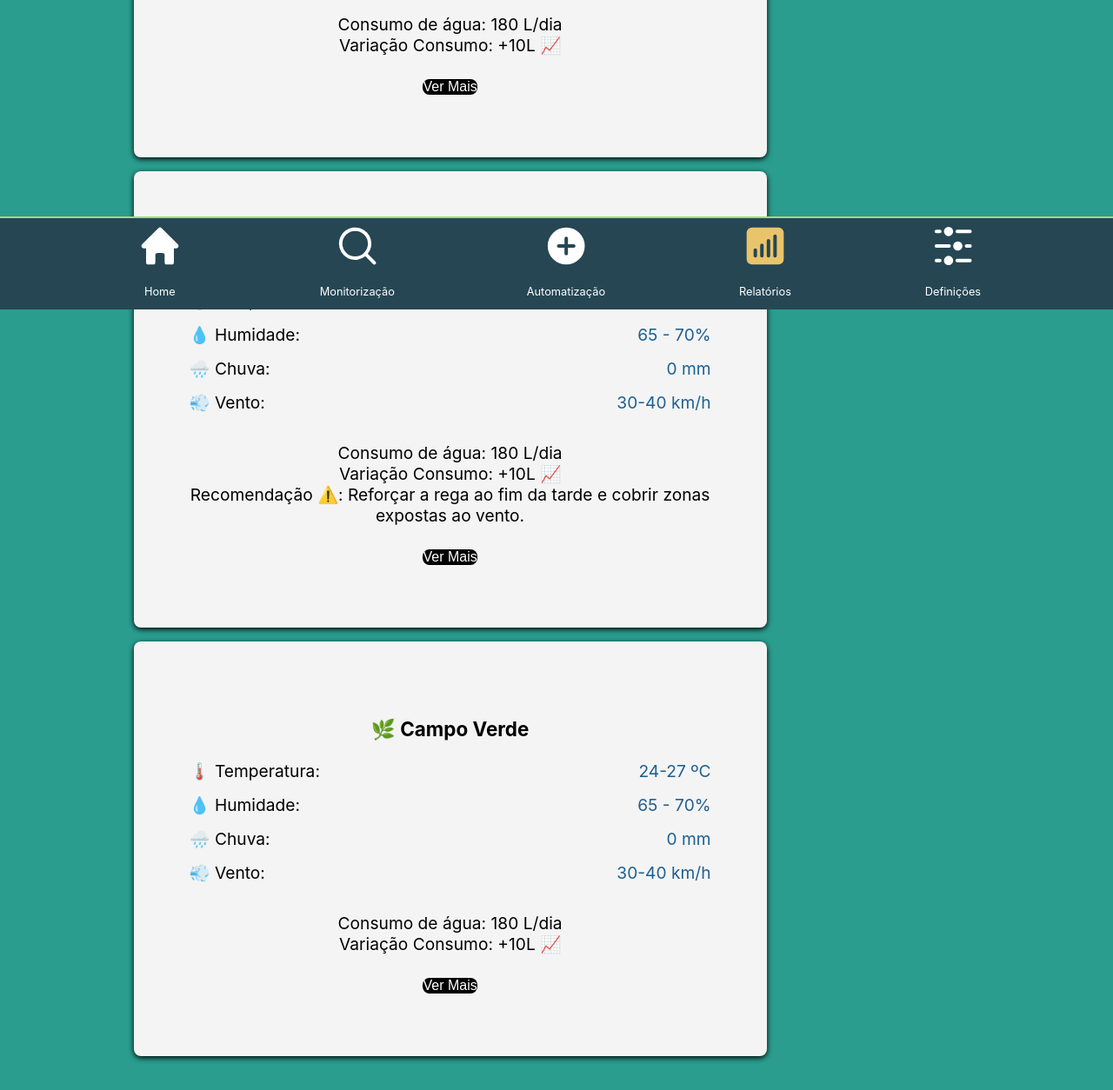
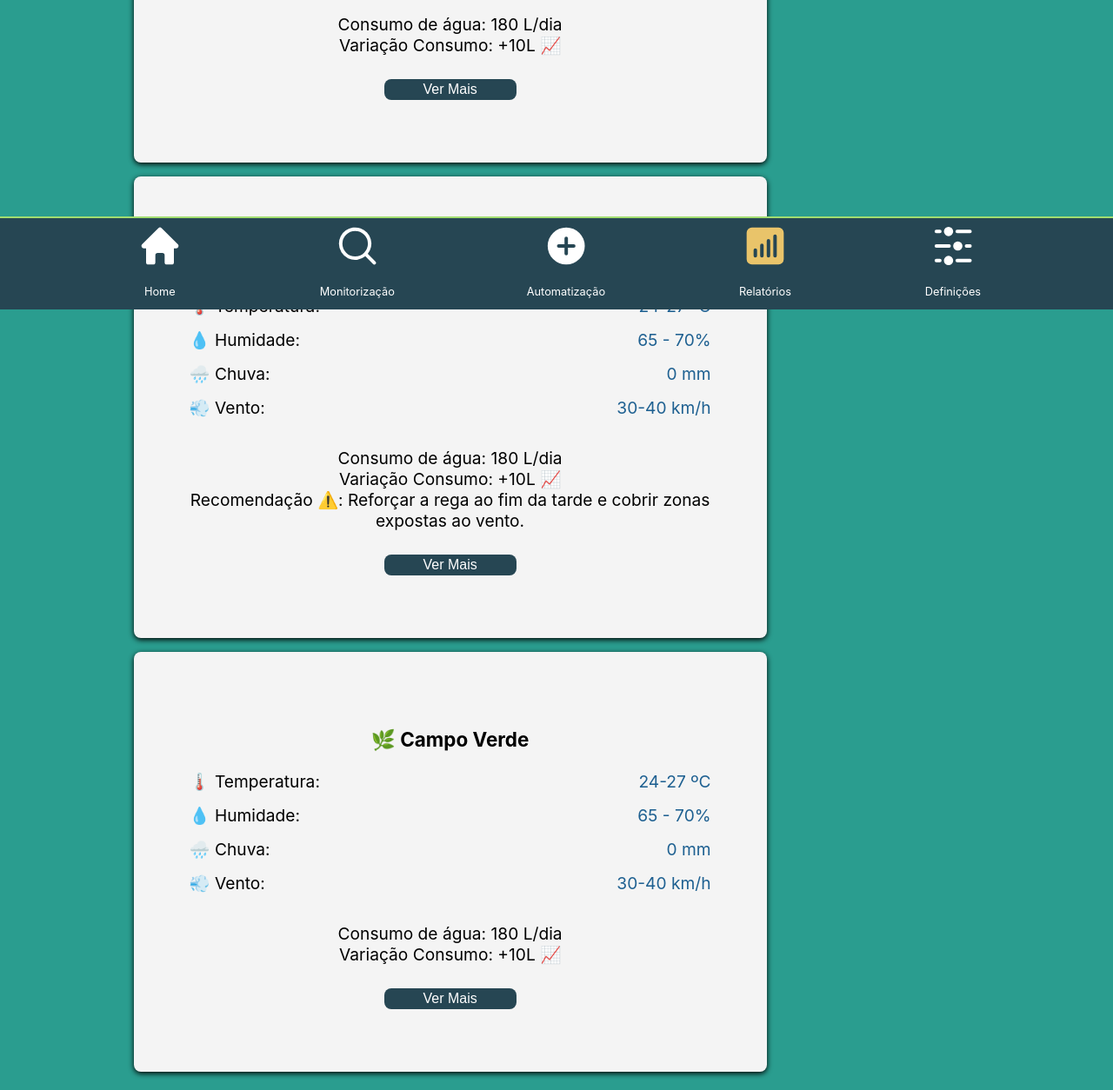
Before and after one commit to rodrigomilisse/Projeto_IPM, a plain HTML site: page relatorios.html in a window 1280 px wide. Shown: the part 446-1700 px from the top of the page at 87% size. Drawn offline with Linux system fonts and the light colour scheme.

Commit message:
botao supostamente acabado

```diff
--- a/css/colors.css
+++ b/css/colors.css
@@ -47,6 +47,12 @@ button {
 	color: white;
 	padding: 1vh 1vw;
 	margin: 1vh 1vw;
+}
+
+.butRelatorio {
+	background-color: #264653;
+	width: 19vh;
+	height: 3vh;
 }
 
 .cancelar-btn {
--- a/css/position.css
+++ b/css/position.css
@@ -114,10 +114,7 @@ footer svg {
 	margin-bottom: 15px;
 }
 
-.setabaixo {
-	display : flex-end;
-	justify-content: center;
-}
+
 
 .ligar-container,
 .desligar-container,
--- a/relatorios.html
+++ b/relatorios.html
@@ -41,7 +41,7 @@
 					Consumo de água: 180 L/dia <br>
 					Variação Consumo: +10L 📈
 				</p>
-				<button class = "butRel" onclick="window.location.href='relatorio_detalhado.html?zone=zone1'">Ver Mais</button>
+				<button class = "butRelatorio" onclick="window.location.href='relatorio_detalhado.html?zone=zone1'">Ver Mais</button>
 			</li>
 
 			<li class="report-container container">
@@ -69,7 +69,7 @@
 					Variação Consumo: +10L 📈<br>
 					Recomendação ⚠️: Reforçar a rega ao fim da tarde e cobrir zonas expostas ao vento.
 				</p>
-				<button class="butRel" onclick="window.location.href='relatorio_detalhado.html?zone=zone2'">Ver Mais</button>
+				<button class="butRelatorio" onclick="window.location.href='relatorio_detalhado.html?zone=zone2'">Ver Mais</button>
 			</li>
 
 			<li class="report-container container">
@@ -96,7 +96,7 @@
 					Consumo de água: 180 L/dia <br>
 					Variação Consumo: +10L 📈
 				</p>
-				<button class="butRel" onclick="window.location.href='relatorio_detalhado.html?zone=zone3'">Ver Mais</button>
+				<button class="butRelatorio" onclick="window.location.href='relatorio_detalhado.html?zone=zone3'">Ver Mais</button>
 			</li>
 		</ul>
 
```
